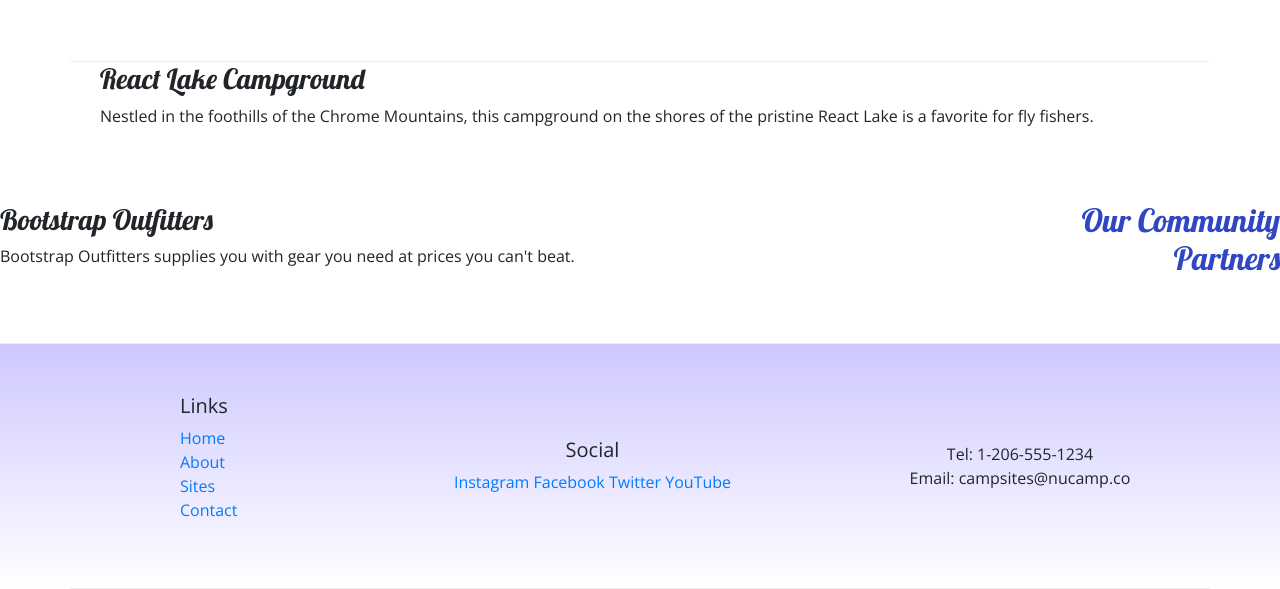
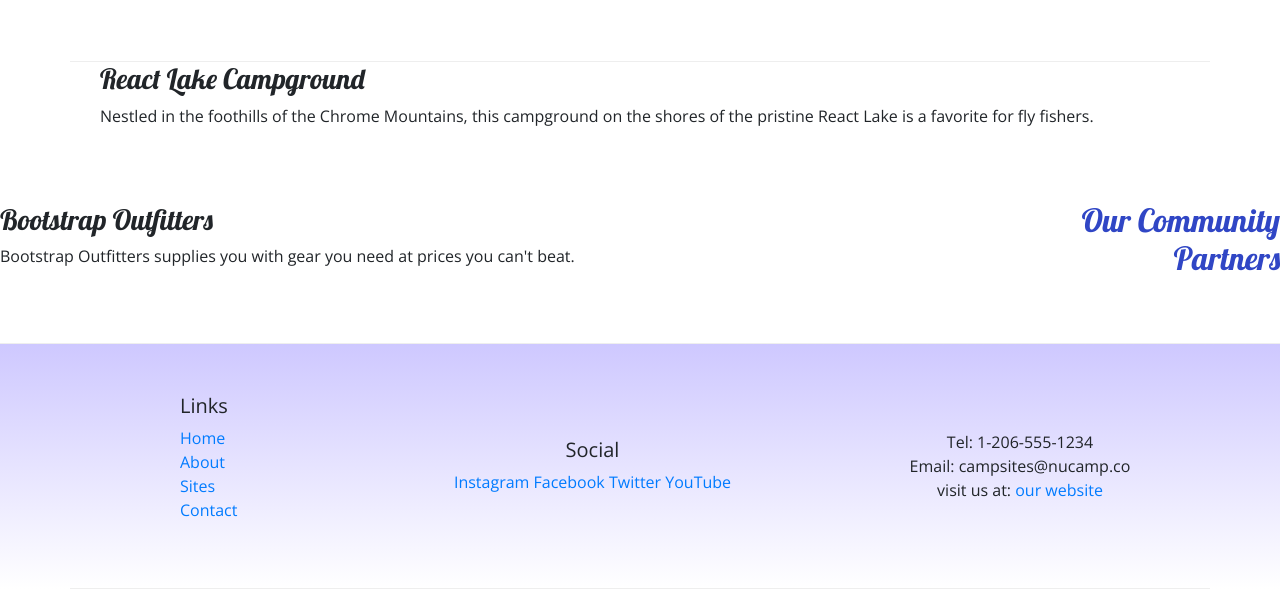
Before and after one commit to rudy-gm/nucampsite, a website: page index.html in a window 1280 px wide. Shown: the part 532-1121 px from the top of the page. Drawn offline with nearby package versions, Linux system fonts and the light colour scheme.

Commit message:
second commit

```diff
--- a/index.html
+++ b/index.html
@@ -94,7 +94,9 @@
                 </div>
                 <div class="col-sm-4 text-center">
                     Tel: 1-206-555-1234<br />
-                    Email: campsites@nucamp.co
+                    Email: campsites@nucamp.co<br>
+                    visit us at: <a href="nucamp.co"> our website</a>
+
                 </div>
 
             </div>
```
